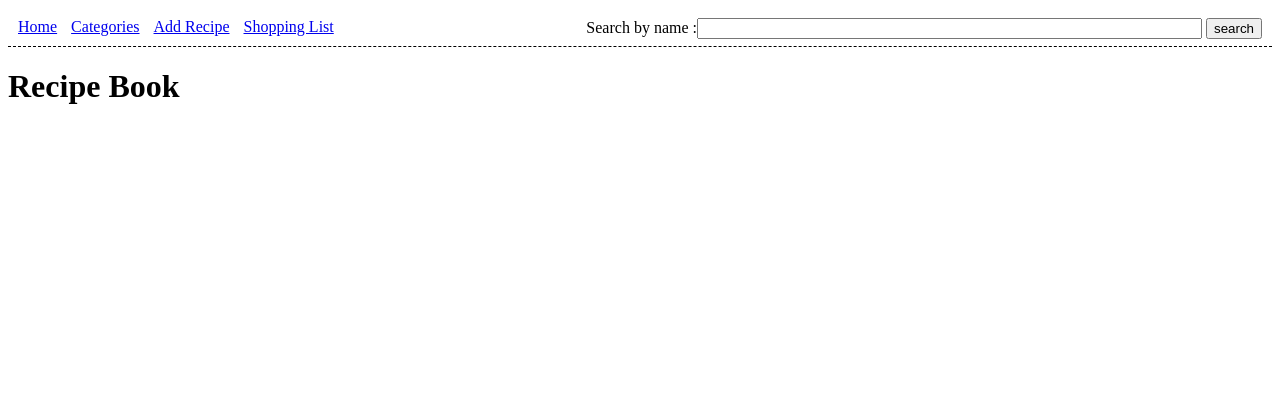
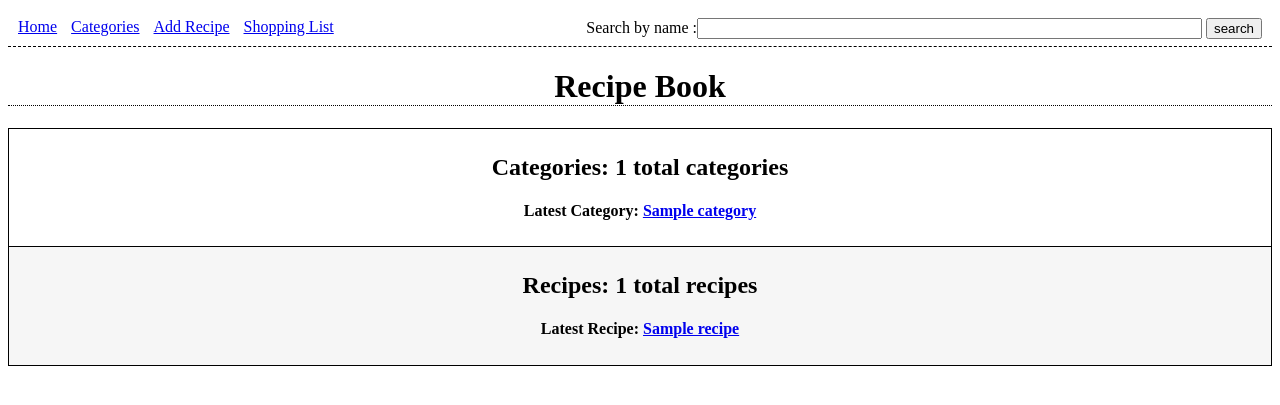
Before and after one commit to castertr0y357/RecipeBook, a Django app: page / in a window 1280 px wide. Shown: the top 405 px of the page. Run offline with Django 3.2, Linux system fonts and the light colour scheme; tables that the repository leaves empty hold one stand-in row (values such as "Sample post"); some libraries are stand-ins or nearby versions.

Commit message:
Fully functioning layout and internals.  Had to tweak category creation to strip out white spaces and ensure that multiple categories were not getting created.

```diff
--- /dev/null
+++ b/RecipeBook/static/RecipeBook/css/stats_1.0.css
@@ -0,0 +1,25 @@
+.stats{
+    text-align: center;
+}
+
+.stats table{
+    text-align: center;
+    margin-left: auto;
+    margin-right: auto;
+    table-layout: auto;
+    width: 100%;
+}
+
+.stats td{
+    padding: 5px;
+    width: 33.3%;
+}
+
+.stats h1{
+    border-bottom: dotted 1px #000000;
+}
+
+.stats div{
+    text-align: center;
+    height: available;
+}
--- a/RecipeBook/views.py
+++ b/RecipeBook/views.py
@@ -117,11 +117,13 @@ class MainView(BaseListView):
 
     def get_context_data(self, *args, **kwargs):
         context = super(MainView, self).get_context_data()
-        categories = Category.objects.all().order_by('name')
-        for category in categories:
-            category.recipes = Recipe.objects.filter(categories=category)
+        categories = Category.objects.all()
+        categories.recent = categories[categories.count() - 1]
+        recipes = Recipe.objects.all()
+        recipes.recent = recipes[recipes.count() - 1]
 
         context['categories'] = categories
+        context['recipes'] = recipes
 
         return context
 
@@ -179,6 +181,8 @@ class CategoryDetailView(BaseDetailView):
         category = self.object
 
         category.recipes = Recipe.objects.filter(categories=category)
+        for recipe in category.recipes:
+            recipe.total_time = recipe.prep_time + recipe.cook_time
 
         context['category'] = category
 
@@ -303,6 +307,7 @@ class RecipeEditView(BaseDetailView):
             recipe.categories.remove(db_category)
 
         for category in categories:
+            category = category.strip()
             try:
                 db_category = Category.objects.get(name=category)
                 recipe.categories.add(db_category)
--- a/templates/RecipeBook/main_page.html
+++ b/templates/RecipeBook/main_page.html
@@ -1,6 +1,28 @@
 {% extends "RecipeBook/base_page.html" %}
+
+{% block head %}
+    {% load static %}
+    <link rel="stylesheet" href="{% static "RecipeBook/css/stats_1.0.css" %}"/>
+{% endblock head %}
+
 {% block body %}
+    <div class="stats">
+        <h1 class="stats">Recipe Book</h1>
+        <table class="stats">
+            <tr>
+                <td class="stats">
+                    <h2>Categories: {{ categories.count }} total categories</h2>
+                    <h4>Latest Category: <a href="{% url 'RecipeBook:category_detail' categories.recent.slug %}">{{ categories.recent }}</a></h4>
+                </td>
+            </tr>
+            <tr>
+                <td class="stats">
+                    <h2>Recipes: {{ recipes.count }} total recipes</h2>
+                    <h4>Latest Recipe: <a href="{% url 'RecipeBook:view_recipe' recipes.recent.slug %}">{{ recipes.recent }}</a></h4>
+                </td>
+            </tr>
+        </table>
 
-    <h1>Recipe Book</h1>
+    </div>
 
 {% endblock body %}
--- a/templates/RecipeBook/recipe_detail.html
+++ b/templates/RecipeBook/recipe_detail.html
@@ -21,11 +21,11 @@
                 {{ recipe.directions }}
             </div>
             <div id="time">
-                <span><h3>Prep Time:</h3> {{ recipe.prep_time }}</span>
-                <span><h3>Cook Time:</h3> {{ recipe.cook_time }}</span>
+                <span><h3>Prep Time:</h3> {{ recipe.prep_time }} minutes</span>
+                <span><h3>Cook Time:</h3> {{ recipe.cook_time }} minutes</span>
             </div>
             <div id="servings">
-                <span><h3># of servings:</h3> {{ recipe.servings }}</span>
+                <span><h3># of servings:</h3> {{ recipe.servings }} servings</span>
             </div>
             <div id="source">
                 <span><h3>Source:</h3> {{ recipe.source }}</span>
```
